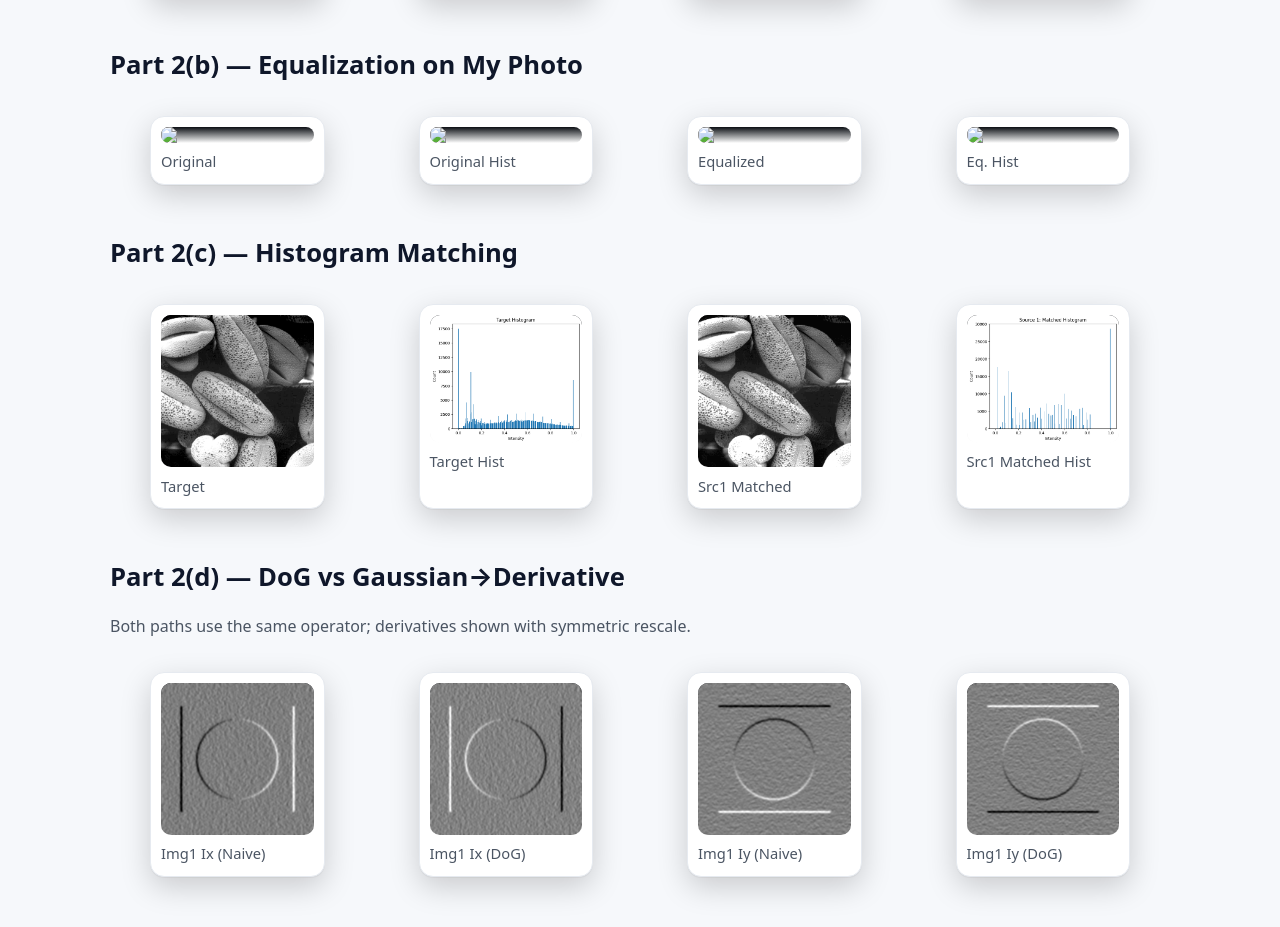
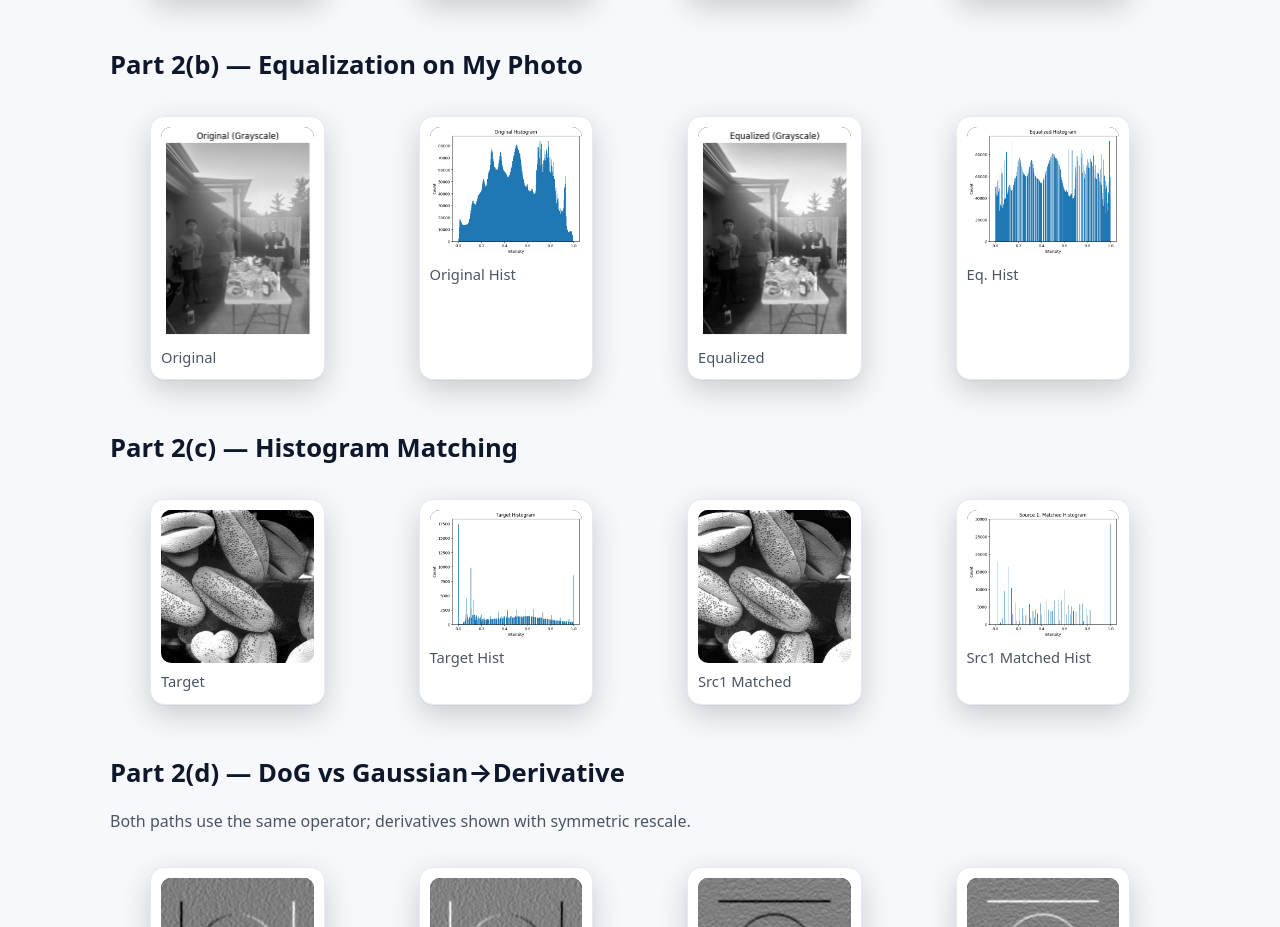
Before and after one commit to compross/compross.github.io, a plain HTML site: page project1/index.html in a window 1280 px wide. Shown: the part 1168-2095 px from the top of the page. Drawn offline with Linux system fonts and the light colour scheme.

Commit message:
Update index.html

```diff
--- a/project1/index.html
+++ b/project1/index.html
@@ -73,10 +73,10 @@
     <section id="part2b">
       <h2>Part 2(b) — Equalization on My Photo</h2>
       <div class="grid four">
-        <figure class="card"><img src="./media/part2b_outputs/bbq_orig.png"><figcaption>Original</figcaption></figure>
-        <figure class="card"><img src="./media/part2b_outputs/bbq_orig_hist.png"><figcaption>Original Hist</figcaption></figure>
-        <figure class="card"><img src="./media/part2b_outputs/bbq_eq.png"><figcaption>Equalized</figcaption></figure>
-        <figure class="card"><img src="./media/part2b_outputs/bbq_eq_hist.png"><figcaption>Eq. Hist</figcaption></figure>
+        <figure class="card"><img src="./media/part2b_outputs/selfimg_orig.png"><figcaption>Original</figcaption></figure>
+        <figure class="card"><img src="./media/part2b_outputs/selfimg_orig_hist.png"><figcaption>Original Hist</figcaption></figure>
+        <figure class="card"><img src="./media/part2b_outputs/selfimg_eq.png"><figcaption>Equalized</figcaption></figure>
+        <figure class="card"><img src="./media/part2b_outputs/selfimg_eq_hist.png"><figcaption>Eq. Hist</figcaption></figure>
       </div>
     </section>
 
```
